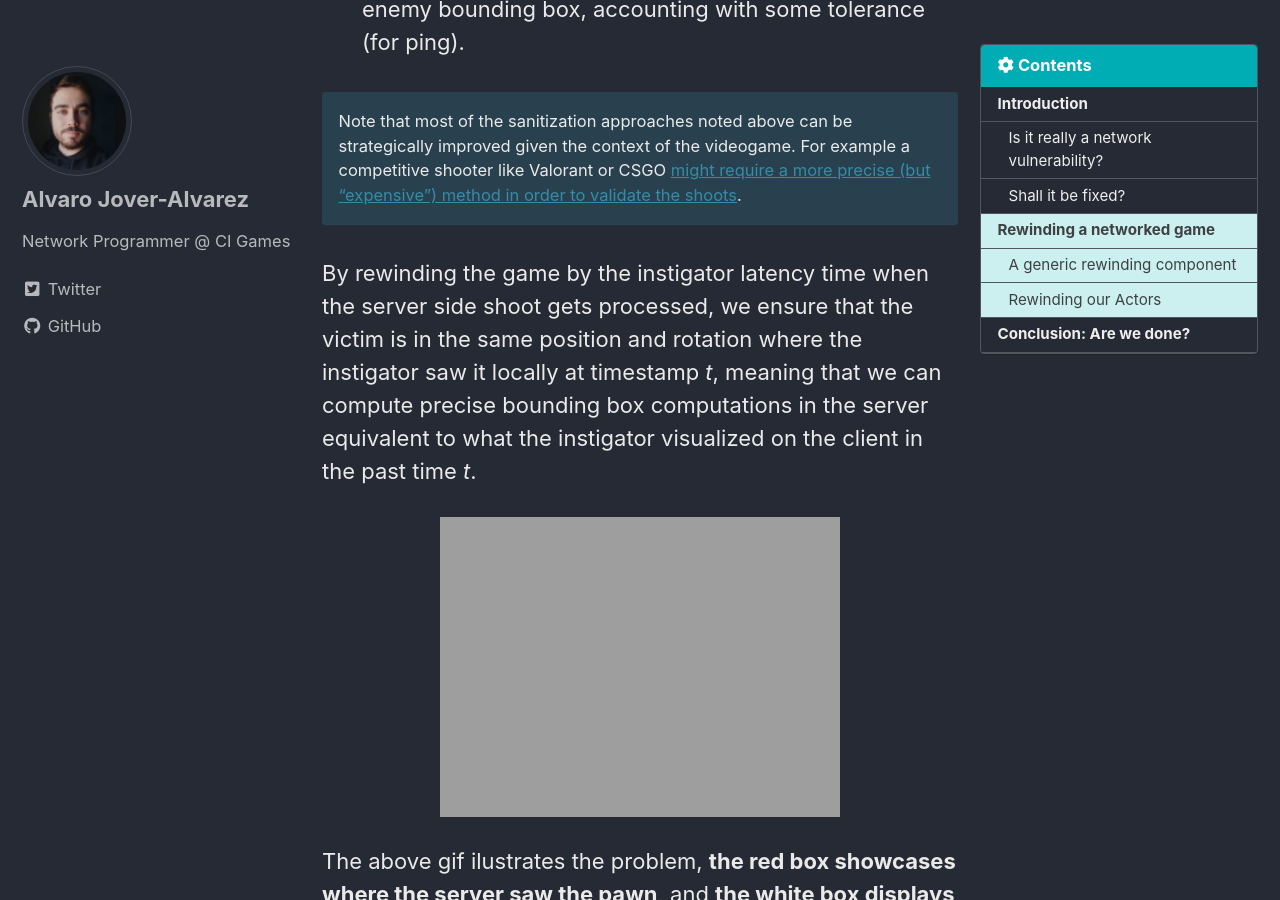
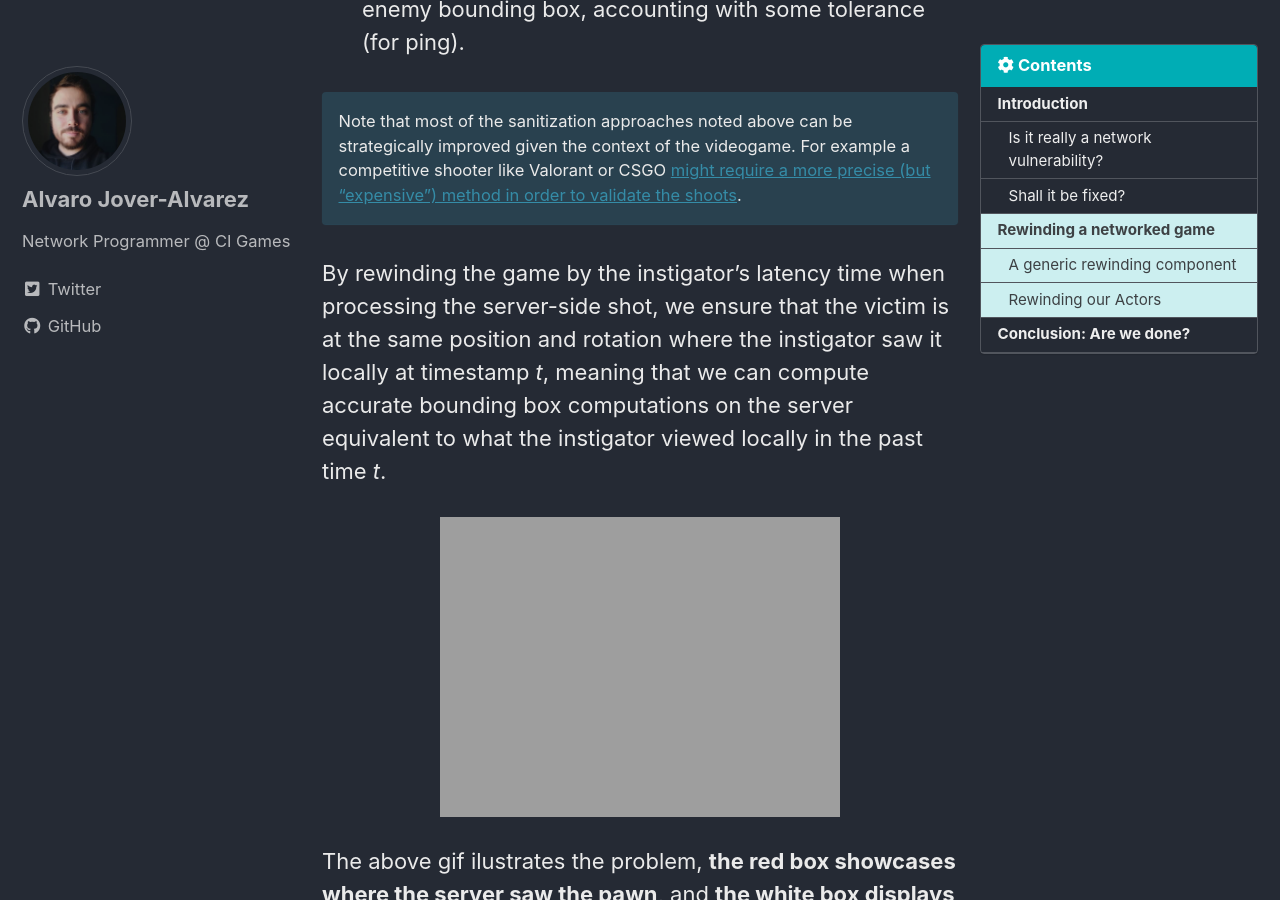
Before and after one commit to vorixo/devtricks, a Jekyll site: the page built from _posts/2022-09-19-simple-rewinding.md, in a window 1280 px wide and 900 px high, scrolled down 3584 px. Built offline with Jekyll 4.4.1, drawn with Linux system fonts in a browser that asks for light colours; cached includes are drawn as plain includes.

Commit message:
[FIX] More typos

```diff
--- a/_posts/2022-09-19-simple-rewinding.md
+++ b/_posts/2022-09-19-simple-rewinding.md
@@ -57,7 +57,7 @@ There are many different exploits that require sanitization if we perform predic
 Note that most of the sanitization approaches noted above can be strategically improved given the context of the videogame. For example a competitive shooter like Valorant or CSGO [might require a more precise (but "expensive") method in order to validate the shoots](https://www.unrealengine.com/en-US/tech-blog/valorant-s-foundation-is-unreal-engine).
 {: .notice--info}
 
-By rewinding the game by the instigator latency time when the server side shoot gets processed, we ensure that the victim is in the same position and rotation where the instigator saw it locally at timestamp *t*, meaning that we can compute precise bounding box computations in the server equivalent to what the instigator visualized on the client in the past time *t*.
+By rewinding the game by the instigator's latency time when processing the server-side shot, we ensure that the victim is at the same position and rotation where the instigator saw it locally at timestamp *t*, meaning that we can compute accurate bounding box computations on the server equivalent to what the instigator viewed locally in the past time *t*.
 
 ![Rewinding a pawn]({{ '/' | absolute_url }}/assets/images/per-post/simple-rewinding/rewind-expl.gif){: .align-center}
 
```
